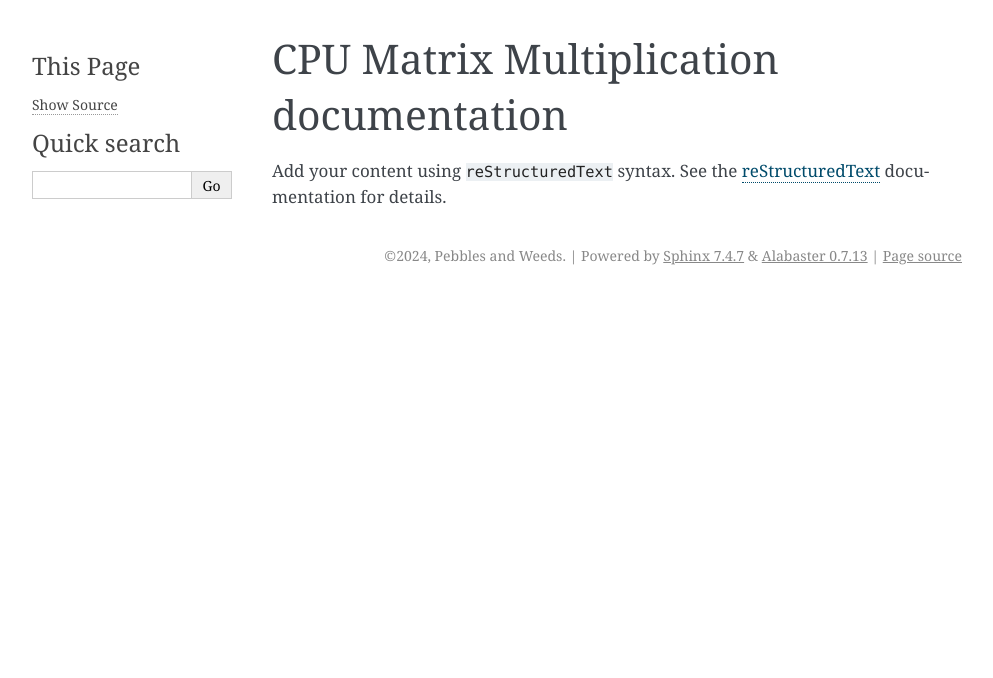
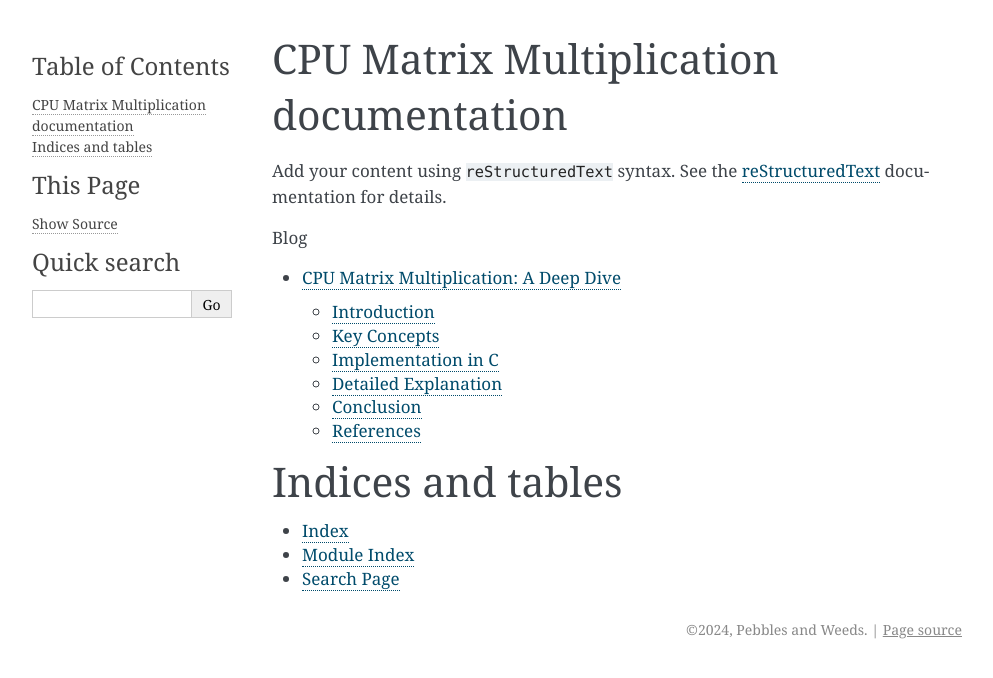
Before and after one commit to pebblesandweeds/cpu_matmul, a Sphinx documentation site: the page built from docs/source/index.rst, in a window 1280 px wide. Shown: the top 678 px of the page, without its empty margins (148-1141 px from the left). Built offline with Sphinx 7.4.7, drawn with Linux system fonts in a browser that asks for light colours.

Commit message:
Adding Sphinx files for initial blog draft

```diff
--- a/docs/source/conf.py
+++ b/docs/source/conf.py
@@ -25,4 +25,15 @@ exclude_patterns = []
 # https://www.sphinx-doc.org/en/master/usage/configuration.html#options-for-html-output
 
 html_theme = 'alabaster'
+
+html_theme_options = {
+    'logo': 'pebblesandweeds.png',  # Reference your logo
+    'github_user': 'pebblesandweeds',
+    'github_repo': 'cpu_matmul',
+    'description': 'A detailed guide to CPU Matrix Multiplication in C',
+    'show_powered_by': False,
+    'show_related': False,
+    'note_bg': '#FFF59C',
+}
+
 html_static_path = ['_static']
--- /dev/null
+++ b/docs/source/cpu_matmul_blog.rst
@@ -0,0 +1,55 @@
+.. _matrix-multiplication:
+
+CPU Matrix Multiplication: A Deep Dive
+======================================
+
+.. note:: This blog post explores the implementation of matrix multiplication in C. We dive into the concepts and provide code examples to enhance understanding.
+
+Introduction
+------------
+
+Welcome to my blog post on matrix multiplication in C. In this post, we'll explore the basics of matrix multiplication and how to implement it from scratch in C.
+
+Key Concepts
+------------
+
+Matrix multiplication involves multiplying two matrices to produce a third matrix. Here's a brief overview of the steps involved:
+
+- **Row by Column Multiplication**: For each element in the resulting matrix, multiply each element of the row by the corresponding element of the column and sum the results.
+- **Dimensions**: Ensure that the number of columns in the first matrix matches the number of rows in the second matrix.
+
+Implementation in C
+-------------------
+
+Below is a simple implementation of matrix multiplication in C:
+
+.. code-block:: c
+
+   #include <stdio.h>
+
+   void multiply_matrices(int a[2][2], int b[2][2], int result[2][2]) {
+       for (int i = 0; i < 2; i++) {
+           for (int j = 0; j < 2; j++) {
+               result[i][j] = 0;
+               for (int k = 0; k < 2; k++) {
+                   result[i][j] += a[i][k] * b[k][j];
+               }
+           }
+       }
+   }
+
+Detailed Explanation
+--------------------
+
+Each element of the resulting matrix is calculated by taking the dot product of the corresponding row and column.
+
+Conclusion
+----------
+
+This post explored the implementation of matrix multiplication in C. In future posts, we’ll dive deeper into optimizations and applications.
+
+References
+----------
+
+- `Matrix Multiplication on Wikipedia <https://en.wikipedia.org/wiki/Matrix_multiplication>`_
+- `Linear Algebra Essentials <https://www.khanacademy.org/math/linear-algebra>`_
--- a/docs/source/index.rst
+++ b/docs/source/index.rst
@@ -13,4 +13,13 @@ documentation for details.
 
 .. toctree::
    :maxdepth: 2
-   :caption: Contents:
+   :caption: Blog
+
+   cpu_matmul_blog
+
+Indices and tables
+==================
+
+* :ref:`genindex`
+* :ref:`modindex`
+* :ref:`search`
```
Also changed, not shown: 2 other files.
